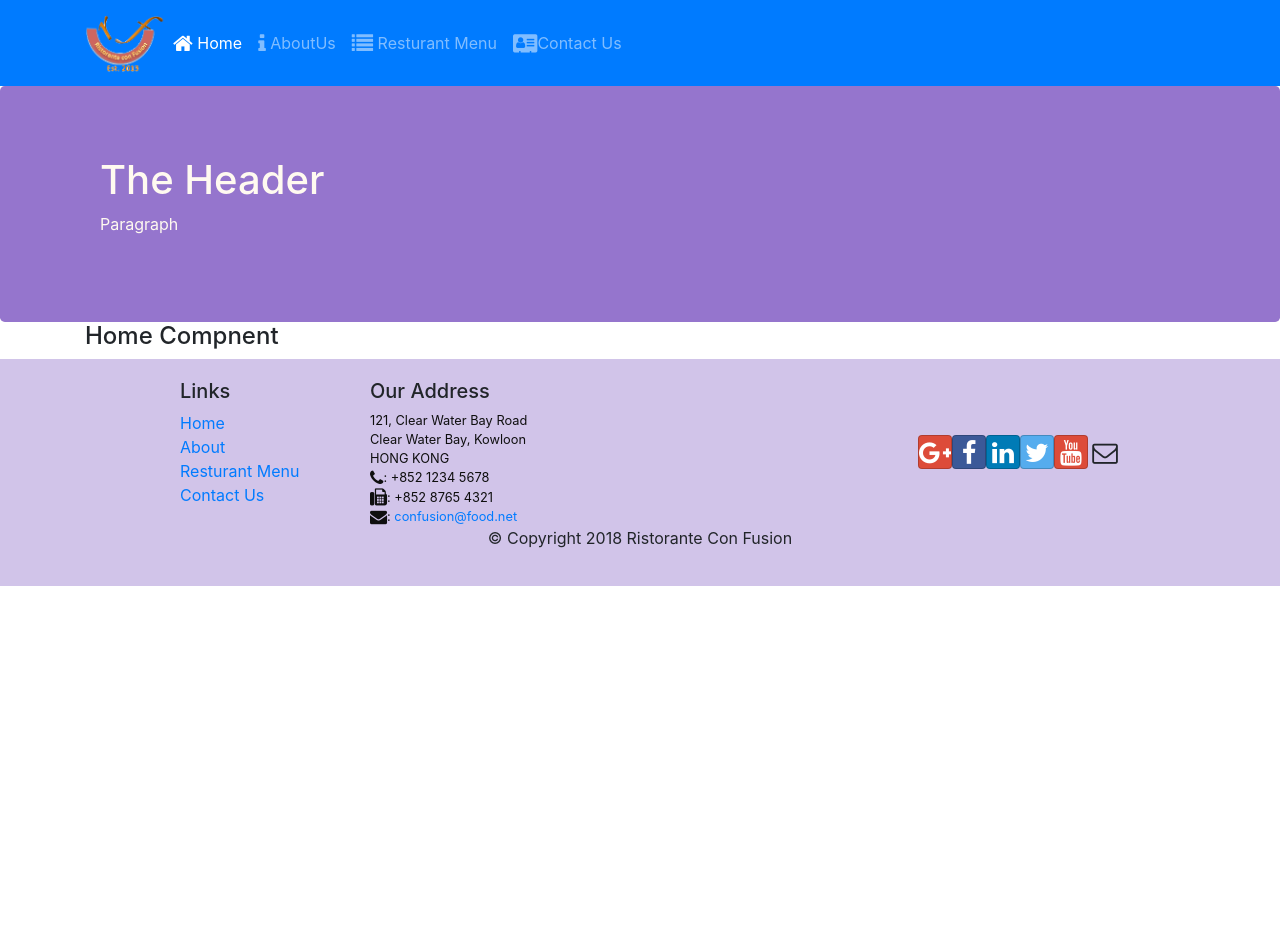
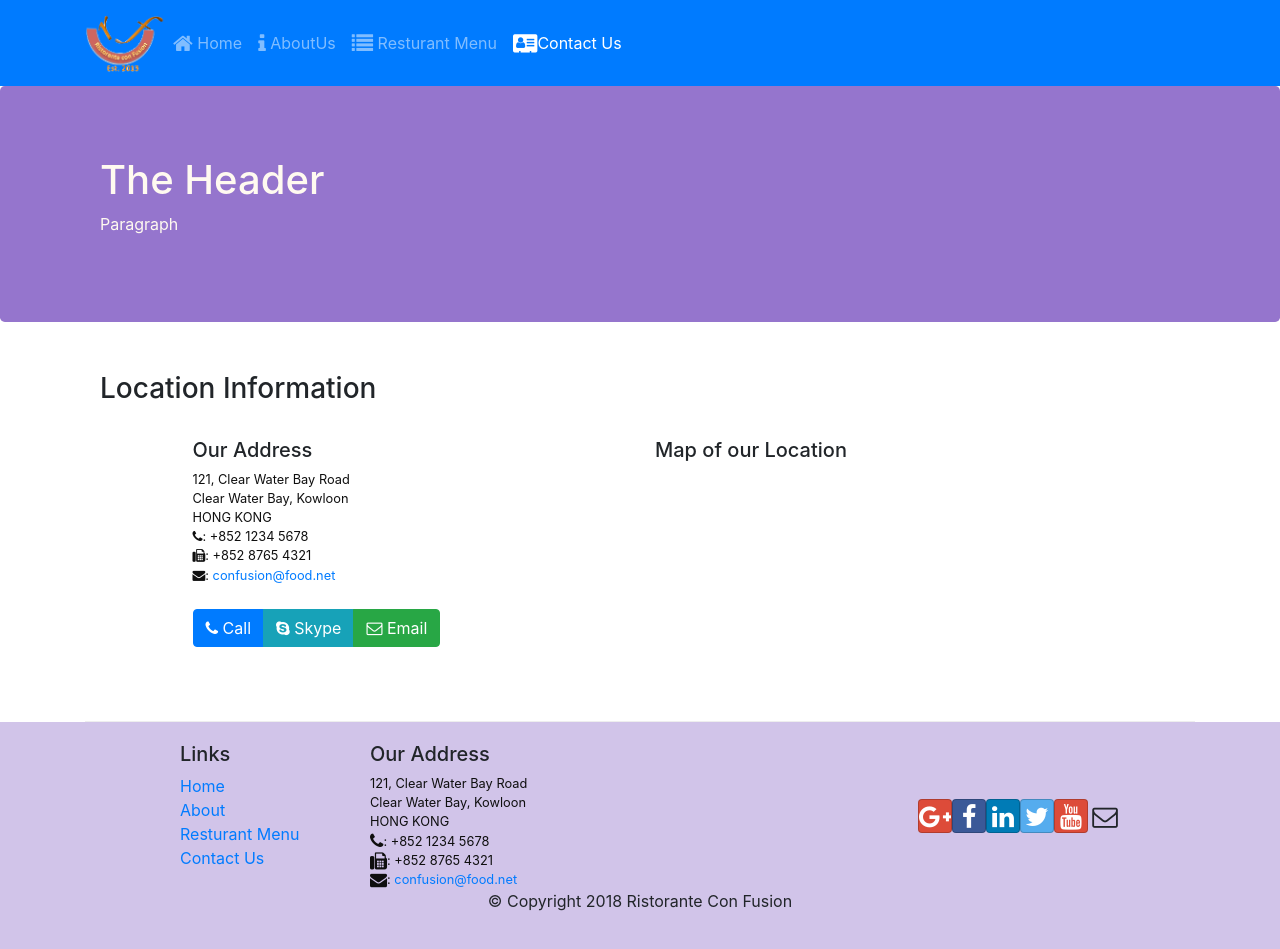
Before and after one commit to yossef-khaled/Menu-App, a React (Create React App) app: page /contactus in a window 1280 px wide. Before the commit this address led to /home. Before the commit the page ends 800 px from the top, so only its background shows below. Built offline with nearby package versions, Linux system fonts and the light colour scheme.

Commit message:
Add contactus component.

```diff
--- /dev/null
+++ b/src/Components/ContactUsComponent.jsx
@@ -0,0 +1,36 @@
+import React from 'react';
+
+function ContactUs(props) {
+    return(
+        <div className="container">
+            <div className="row row-content">
+                <div className="col-12">
+                <h3>Location Information</h3>
+                </div>
+                <div className="col-12 col-sm-4 offset-sm-1">
+                        <h5>Our Address</h5>
+                        <address>
+                        121, Clear Water Bay Road<br />
+                        Clear Water Bay, Kowloon<br />
+                        HONG KONG<br />
+                        <i className="fa fa-phone"></i>: +852 1234 5678<br />
+                        <i className="fa fa-fax"></i>: +852 8765 4321<br />
+                        <i className="fa fa-envelope"></i>: <a href="mailto:confusion@food.net">confusion@food.net</a>
+                        </address>
+                </div>
+                <div className="col-12 col-sm-6 offset-sm-1">
+                    <h5>Map of our Location</h5>
+                </div>
+                <div className="col-12 col-sm-11 offset-sm-1">
+                    <div className="btn-group" role="group">
+                        <a role="button" className="btn btn-primary" href="tel:+85212345678"><i className="fa fa-phone"></i> Call</a>
+                        <a role="button" className="btn btn-info"><i className="fa fa-skype"></i> Skype</a>
+                        <a role="button" className="btn btn-success" href="mailto:confusion@food.net"><i className="fa fa-envelope-o"></i> Email</a>
+                    </div>
+                </div>
+            </div>
+        </div>
+    );
+}
+
+export default ContactUs;
--- a/src/Components/MainComponent.jsx
+++ b/src/Components/MainComponent.jsx
@@ -1,6 +1,7 @@
 import React, {Component} from 'react';
 import Home from './HomeComponent';
 import Menu from './MenuComponent';
+import ContactUs from './ContactUsComponent';
 import Header from './HeaderComponent';
 import Footer from './FooterComponent';
 import { DISHES } from '../Shared/dishes';
@@ -30,6 +31,7 @@
       <Header />
       <Switch>
         <Route path="/home" component={HomePage} />
+        <Route exact path="/contactus" component={ContactUs}/>
         <Route exact path="/menu" component={() => <Menu dishes={this.state.dishes}/>}/>
         <Redirect to="/home"/>
       </Switch>
```
